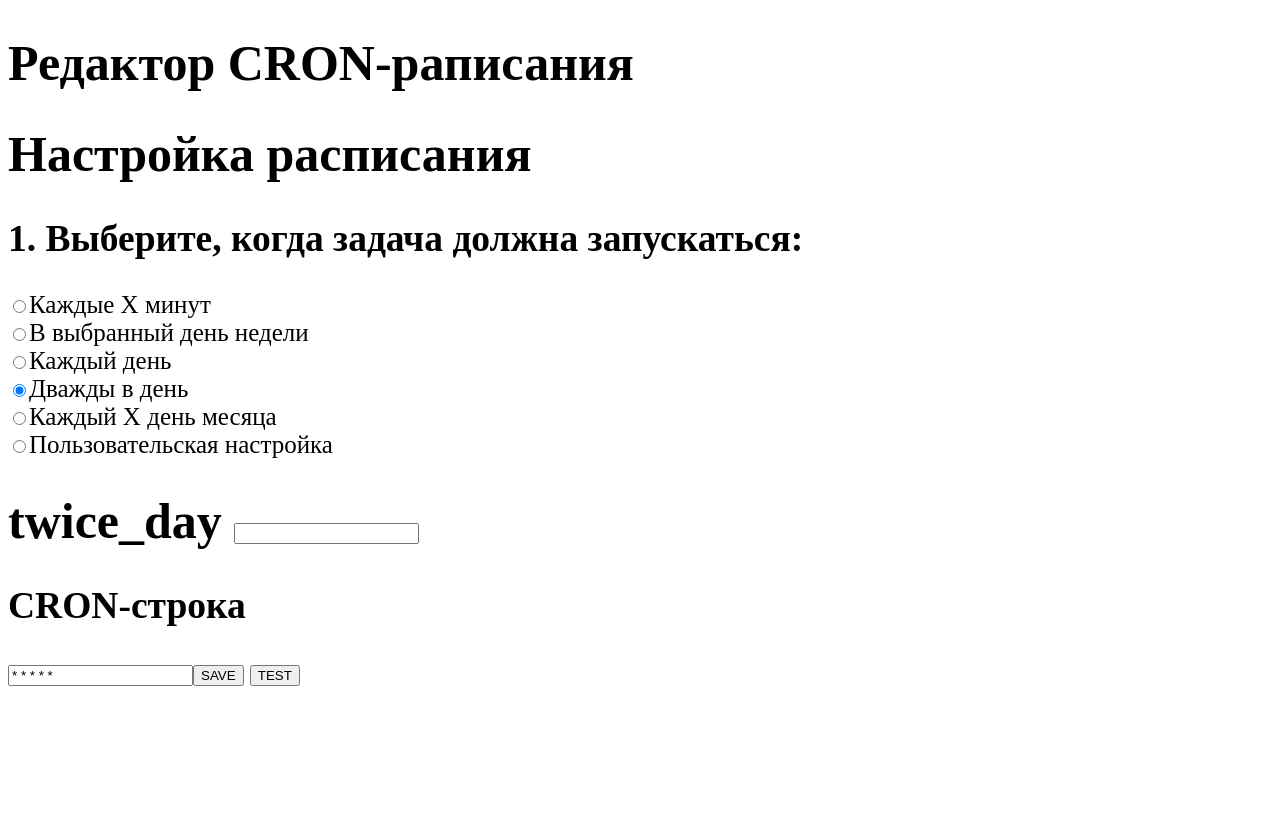
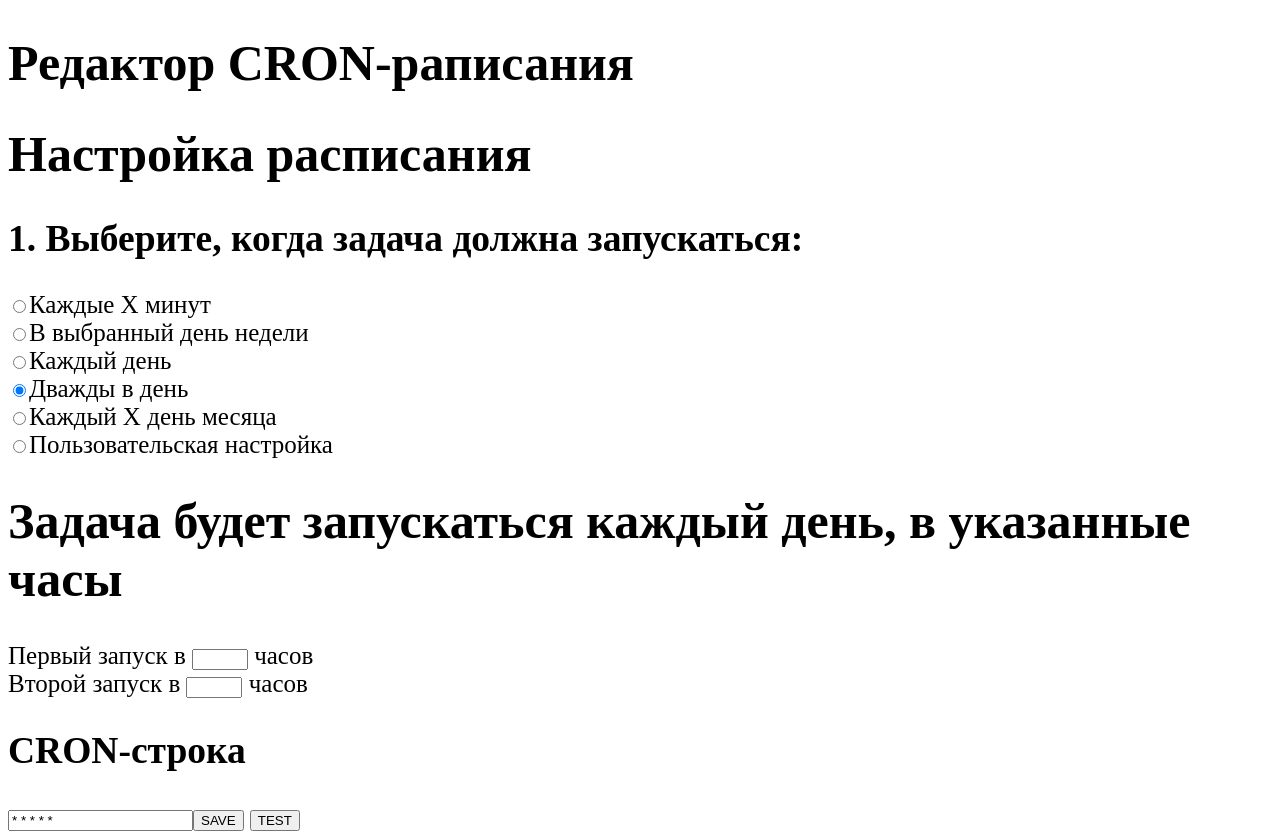
Before and after one commit to serafal/Convermax_test_task, a React (Create React App) app: page / in a window 1280 px wide. Both pictures are taken after a click on the radio button 19 px from the left and 390 px from the top of the page. Before the commit the page ends 800 px from the top, so only its background shows below. Built offline with nearby package versions, Linux system fonts and the light colour scheme.

Commit message:
Готов компонент дважды в день

```diff
--- a/src/CRON-APP/App.jsx
+++ b/src/CRON-APP/App.jsx
@@ -2,7 +2,7 @@ import {useState } from "react";
 import EachMin from "./subcomponents/each_min";
 import EachDay from "./subcomponents/each_day";
 import ExactDaysWeek from "./subcomponents/exact_day_week";
-import MonthSelect from "./subcomponents/twice_day";
+import TwiceDay from "./subcomponents/twice_day";
 import WeekSelect from "./subcomponents/exact_day_month";
 import CustomSelect from "./subcomponents/custom-select";
 
@@ -32,7 +32,6 @@ function CRON_APP(props) {
     function save_button() { //Функция кнопки SAVE для занесения данных в строку CRON.
         //В этой функции осуществляется парсинг собранных значений в формат CRON.
         let CM = document.forms.cron_mode.cron_mode.value;
-        console.log(week)
             if (CM === "each_min") { //ВЫБРАНА НАСТРОЙКА "КАЖДЫЕ X МИНУТ"
                 if (min === "*") { //Проверка на не введённое значение
                     return alert ("Пожалуйста, введите желаемое значение")
@@ -53,16 +52,34 @@ function CRON_APP(props) {
                 cron_arr_set[3] = "*";
                 cron_arr_set[4] = week;
             }
-            if (CM === "each_day") {
+            if (CM === "each_day") {  //ВЫБРАНА НАСТРОЙКА "КАЖДЫЙ ДЕНЬ В УКАЗАННЫЙ ЧАС"
+                if (hour === "*") { //Проверка на не введённое значение
+                    return alert ("Пожалуйста, введите желаемое значение")
+                }
                 cron_arr_set[0] = "0";
                 cron_arr_set[1] = hour;
                 cron_arr_set[2] = "*";
                 cron_arr_set[3] = "*";
                 cron_arr_set[4] = "*";
             }
-            if (CM === "twice_day") {
-                cron_arr_set[0] = min + "/";
-                cron_arr_set[1] = "*";
+            if (CM === "twice_day") { //ВЫБРАНА НАСТРОЙКА "ДВАЖДЫ В ДЕНЬ В УКАЗАННЫЕ ЧАСЫ"
+                let hour_arr = hour.split(",")
+                setHour(hour_arr.join(","))
+                console.log(hour_arr, hour)
+                if (hour === "*") { //Проверка на не введённое значение
+                    return alert ("Пожалуйста, введите желаемые значения")
+                }
+                if (hour_arr[0] === "" || hour_arr[1] === "") {
+                    return alert ("Пожалуйста, введите желаемое значение")
+                }
+                if (Number(hour_arr[0]) > Number(hour_arr[1])) {
+                    return alert ("Недопустимые вводные данные. Второй запуск должен быть после первого")
+                }
+                if (Number(hour_arr[0]) === Number(hour_arr[1])) {
+                    return alert ("Недопустимые вводные данные. Второй и первый запуск не могут быть даны одновременно")
+                }
+                cron_arr_set[0] = "0";
+                cron_arr_set[1] = hour;
                 cron_arr_set[2] = "*";
                 cron_arr_set[3] = "*";
                 cron_arr_set[4] = "*";
@@ -113,7 +130,8 @@ function CRON_APP(props) {
                         onWeekChange = {handleWeekChange}/>
         <EachDay        selected = {selComp}
                         onHourChange={handleHourChange}/>
-        <MonthSelect selected = {selComp} onChange={handleMonthChange}/>
+        <TwiceDay       selected = {selComp}
+                        onHourChange={handleHourChange}/>
         <WeekSelect selected = {selComp} onChange={handleWeekChange}/>
         <CustomSelect selected={selComp}/>
         <h2>CRON-строка</h2>
--- a/src/CRON-APP/subcomponents/twice_day.jsx
+++ b/src/CRON-APP/subcomponents/twice_day.jsx
@@ -1,19 +1,48 @@
 import React from 'react';
-import { useState } from 'react';
 
-function MonthSelect({selected, onChange}) {
+function TwiceDay({selected, onChange, onHourChange}) {
 
-  const handleChange = (event) => {
-    onChange(event.target.value)
+  const handleHourChange = (event) => {
+    let hour_arr = []//Массив хранения значений выбранных часов
+    let inputs = document.querySelectorAll('input[type=number]')
+    for (let i = 0; i < inputs.length; i++) {
+      hour_arr.push(inputs[i].value);
+    }
+    console.log(hour_arr.length)
+    if (!hour_arr[0] || !hour_arr[1]) { //Если данные не введены
+      hour_arr = [];
+      hour_arr.push("*"); //Это значение выдаст ошибку на проверке в App
+    }
+    onHourChange(hour_arr.join(","))
+  }
+
+  const keyDownDisabled = (event) => {//Отключаем ручной ввод в input
+    event.preventDefault();
   }
 
   if (selected === "twice_day") {
     return (
       <div>
-        <h1>twice_day <input type="text" onChange = {handleChange}/></h1>
+        <form>
+        <h1>Задача будет запускаться каждый день, в указанные часы</h1>
+         <p>Первый запуск в <input
+          min = {0}
+          max = {23}
+         type="number"
+         onChange = {handleHourChange}
+         onKeyDown = {keyDownDisabled}
+          /> часов <br />
+         Второй запуск в <input
+          min = {0}
+          max = {23}
+         type="number"
+         onChange = {handleHourChange}
+         onKeyDown = {keyDownDisabled}
+          /> часов </p>
+        </form>
       </div>
   );
   }
 }
 
-export default MonthSelect;
+export default TwiceDay;
```
